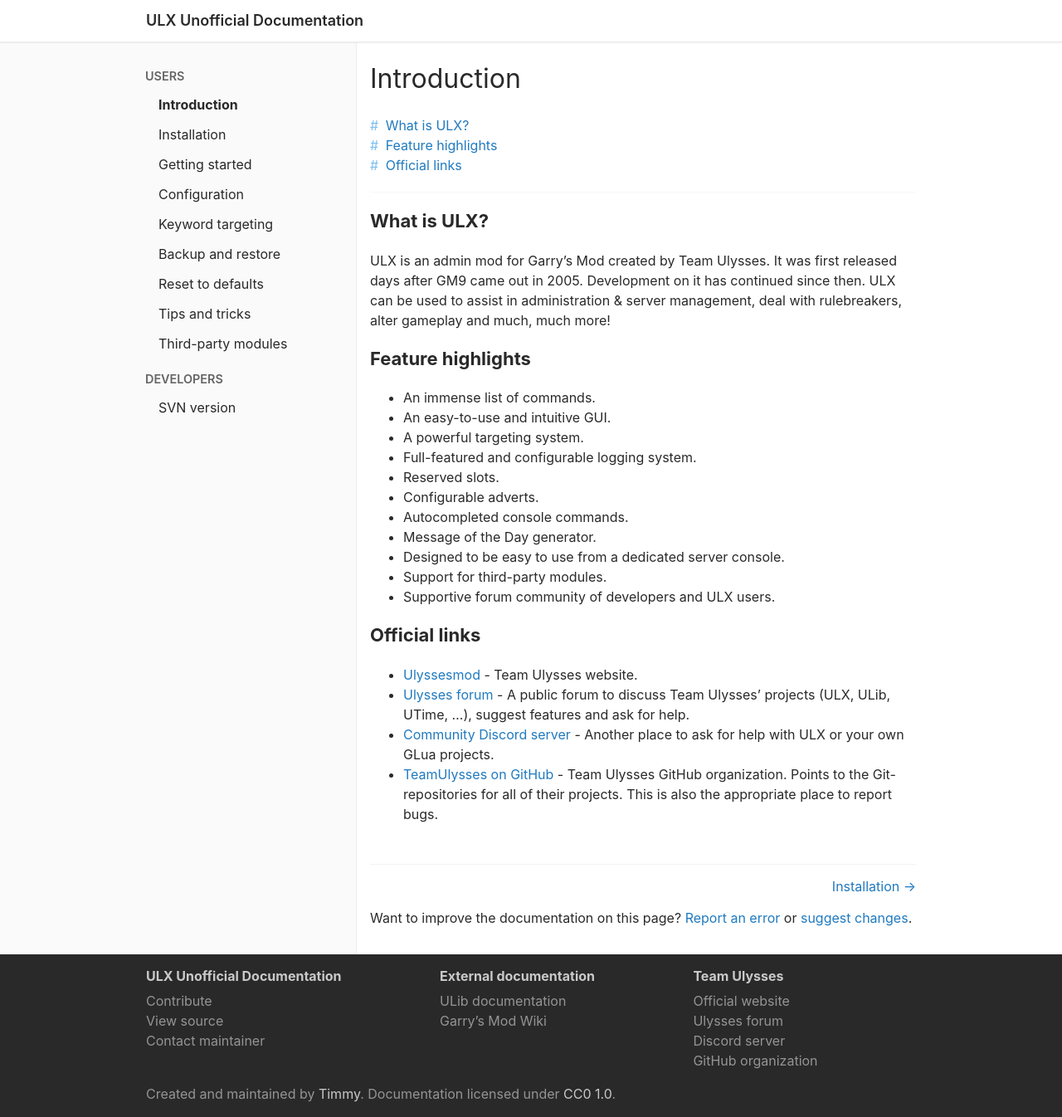
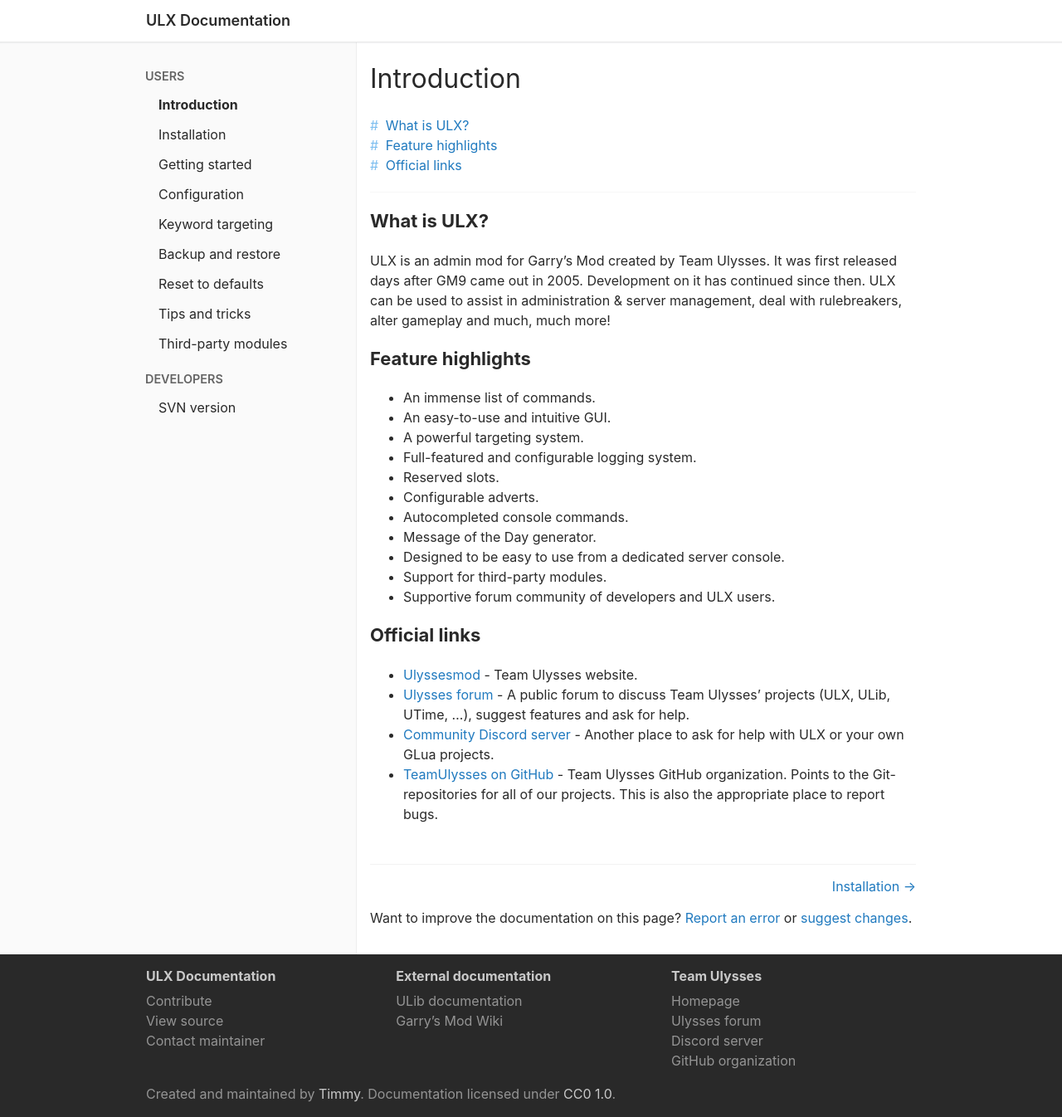
Before and after one commit to Timmy/ulx-docs, a Jekyll site: the page built from index.md, in a window 1280 px wide. Shown: the whole page at 83% size. Built offline with Jekyll 4.4.1, drawn with Linux system fonts in a browser that asks for light colours; our own code applies the rules of GitHub Pages for plain Markdown files.

Commit message:
Make official

```diff
--- a/_config.yml
+++ b/_config.yml
@@ -1,7 +1,7 @@
 # Site
-title: ULX Unofficial Documentation
-description: Unofficial documentation for the ULX admin mod for Garry's Mod.
-baseurl: "/ulx-docs"
+title: ULX Documentation
+description: Official documentation for the ULX admin mod for Garry's Mod.
+baseurl: /ulx-docs
 permalink: /:title
 
 # Repository
--- a/_includes/footer.html
+++ b/_includes/footer.html
@@ -2,7 +2,7 @@
   <div class="footer__container">
     <div class="footer__sections">
       <div class="footer__section">
-        <h4 class="footer__section-title">ULX Unofficial Documentation</h4>
+        <h4 class="footer__section-title">{{ site.title }}</h4>
         <ul class="footer__link-list">
           <li class="footer__link-list-item">
             <a class="footer__link-list-link" href="{{ site.git.repository_url }}/blob/master/README.md">Contribute</a>
@@ -30,7 +30,7 @@
         <h4 class="footer__section-title">Team Ulysses</h4>
         <ul class="footer__link-list">
           <li class="footer__link-list-item">
-            <a class="footer__link-list-link" href="https://ulyssesmod.net">Official website</a>
+            <a class="footer__link-list-link" href="https://ulyssesmod.net">Homepage</a>
           </li>
           <li class="footer__link-list-item">
             <a class="footer__link-list-link" href="https://forums.ulyssesmod.net">Ulysses forum</a>
--- a/index.md
+++ b/index.md
@@ -1,7 +1,8 @@
 ---
 description: >
-  The unofficial documentation for the ULX admin mod for Garry’s Mod! This
-  project aims to provide users of ULX with a reliable source of information.
+  Official documentation for ULX, an admin mod for Garry’s Mod. ULX was first
+  released days after GM9 came out in 2005, and development on it has continued
+  since then.
 ---
 # Introduction
 
@@ -32,4 +33,4 @@ ULX is an admin mod for Garry's Mod created by Team Ulysses. It was first releas
 - [Ulyssesmod](https://ulyssesmod.net) - Team Ulysses website.
 - [Ulysses forum](https://forums.ulyssesmod.net) - A public forum to discuss Team Ulysses' projects (ULX, ULib, UTime, …), suggest features and ask for help.
 - [Community Discord server](https://discord.gg/FtbZKnU) - Another place to ask for help with ULX or your own GLua projects.
-- [TeamUlysses on GitHub](https://github.com/TeamUlysses) - Team Ulysses GitHub organization. Points to the Git-repositories for all of their projects. This is also the appropriate place to report bugs.
+- [TeamUlysses on GitHub](https://github.com/TeamUlysses) - Team Ulysses GitHub organization. Points to the Git-repositories for all of our projects. This is also the appropriate place to report bugs.
```
Also changed, not shown: README.md, favicon.ico (deleted).
